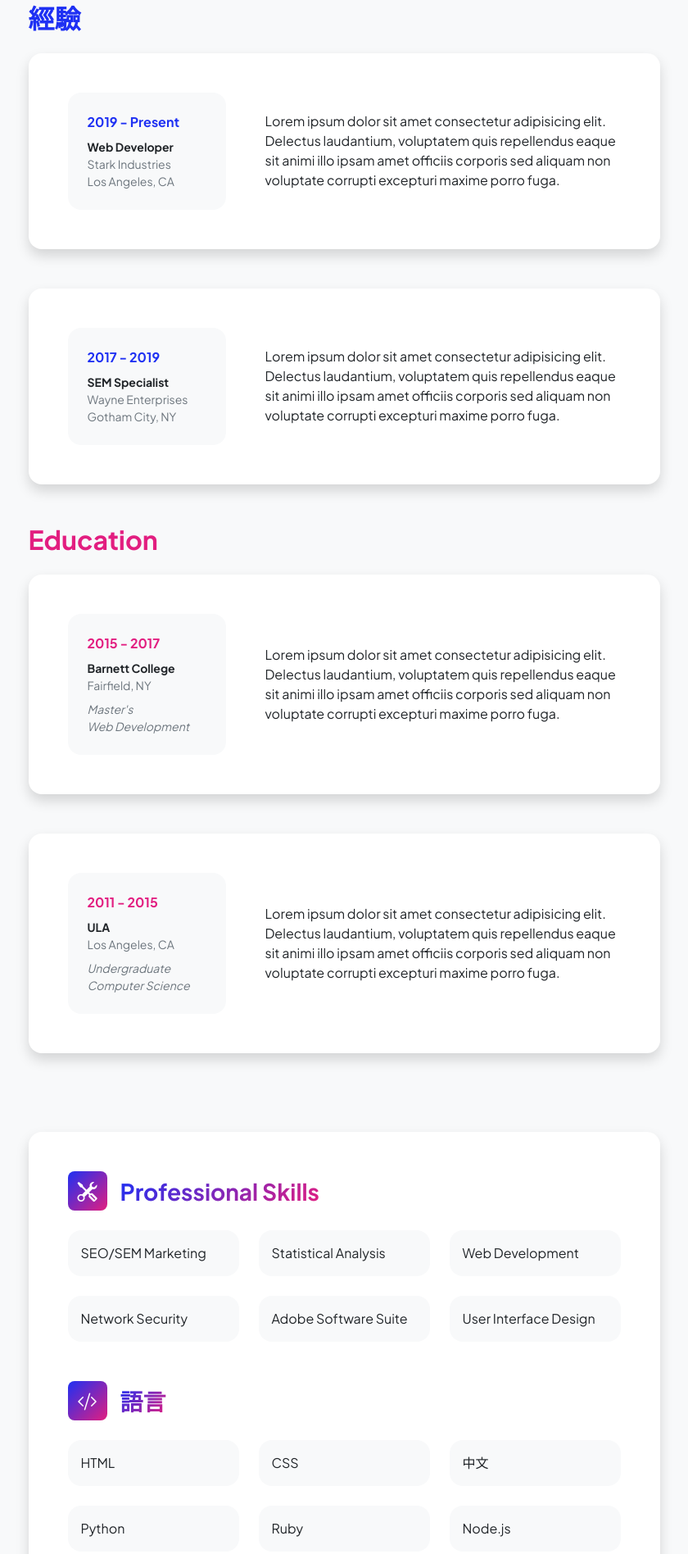
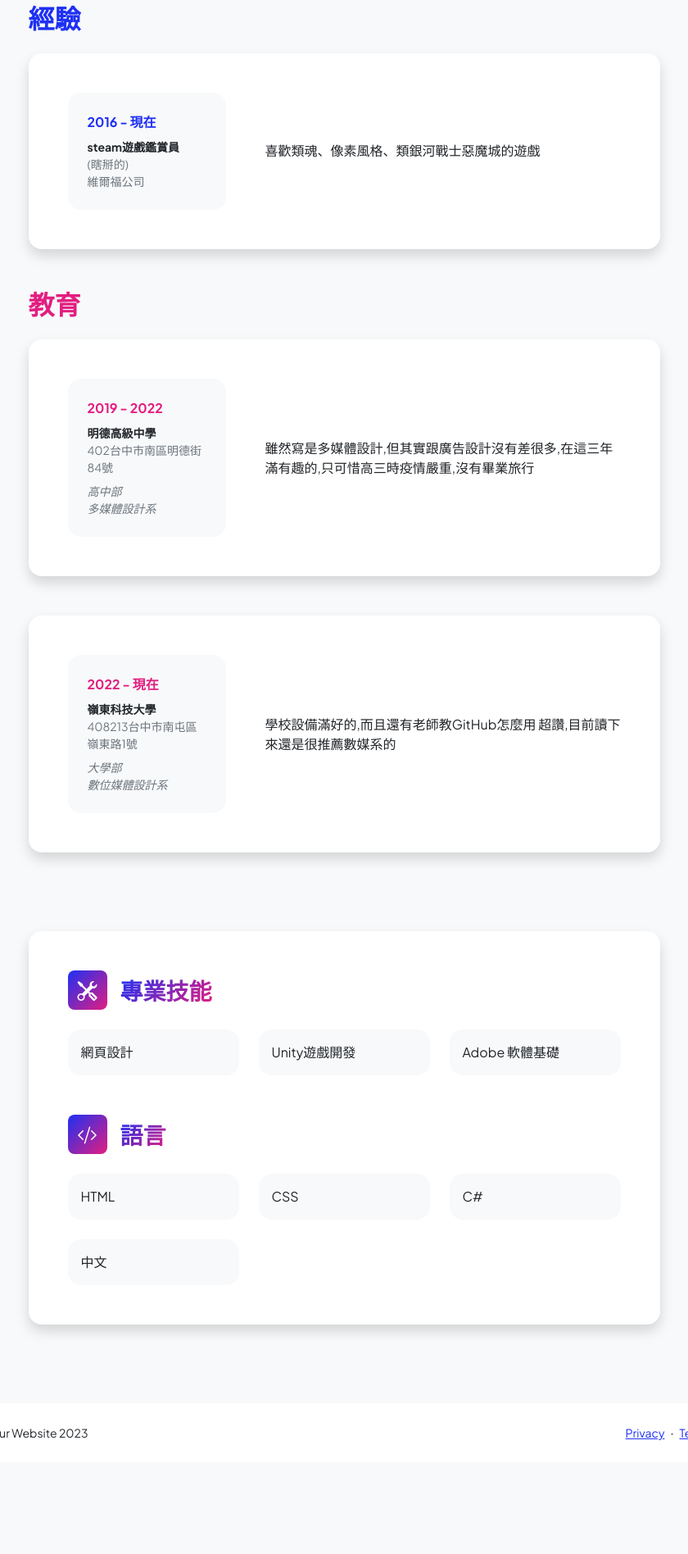
Before and after one commit to VPNER0329/VPNER-final-exam.github.io, a plain HTML site: page resume.html in a window 1280 px wide. Shown: the part 223-2119 px from the top of the page at 82% size, without its empty margins (220-1060 px from the left). After the commit the page ends 2007 px from the top, so only its background shows below. Drawn offline with nearby package versions, Linux system fonts and the light colour scheme.

Commit message:
期末 完成

```diff
--- a/resume.html
+++ b/resume.html
@@ -5,9 +5,9 @@
         <meta name="viewport" content="width=device-width, initial-scale=1, shrink-to-fit=no" />
         <meta name="description" content="" />
         <meta name="author" content="" />
-        <title>Personal - Start Bootstrap Template</title>
+        <title>Mine Curriculum Vitae</title>
         <!-- Favicon-->
-        <link rel="icon" type="image/x-icon" href="assets/favicon.ico" />
+        <link rel="icon" type="image/x-icon" href="assets/image.png" />
         <!-- Custom Google font-->
         <link rel="preconnect" href="https://fonts.googleapis.com" />
         <link rel="preconnect" href="https://fonts.gstatic.com" crossorigin />
@@ -58,18 +58,18 @@
                                     <div class="row align-items-center gx-5">
                                         <div class="col text-center text-lg-start mb-4 mb-lg-0">
                                             <div class="bg-light p-4 rounded-4">
-                                                <div class="text-primary fw-bolder mb-2">2019 - Present</div>
-                                                <div class="small fw-bolder">Web Developer</div>
-                                                <div class="small text-muted">Stark Industries</div>
-                                                <div class="small text-muted">Los Angeles, CA</div>
+                                                <div class="text-primary fw-bolder mb-2">2016 - 現在</div>
+                                                <div class="small fw-bolder">steam遊戲鑑賞員</div>
+                                                <div class="small text-muted">(瞎掰的)</div>
+                                                <div class="small text-muted">維爾福公司</div>
                                             </div>
                                         </div>
-                                        <div class="col-lg-8"><div>Lorem ipsum dolor sit amet consectetur adipisicing elit. Delectus laudantium, voluptatem quis repellendus eaque sit animi illo ipsam amet officiis corporis sed aliquam non voluptate corrupti excepturi maxime porro fuga.</div></div>
+                                        <div class="col-lg-8"><div>喜歡類魂、像素風格、類銀河戰士惡魔城的遊戲</div></div>
                                     </div>
                                 </div>
                             </div>
                             <!-- Experience Card 2-->
-                            <div class="card shadow border-0 rounded-4 mb-5">
+                            <!--div class="card shadow border-0 rounded-4 mb-5">
                                 <div class="card-body p-5">
                                     <div class="row align-items-center gx-5">
                                         <div class="col text-center text-lg-start mb-4 mb-lg-0">
@@ -83,29 +83,29 @@
                                         <div class="col-lg-8"><div>Lorem ipsum dolor sit amet consectetur adipisicing elit. Delectus laudantium, voluptatem quis repellendus eaque sit animi illo ipsam amet officiis corporis sed aliquam non voluptate corrupti excepturi maxime porro fuga.</div></div>
                                     </div>
                                 </div>
-                            </div>
+                            </div-->
                         </section>
                         <!-- Education Section-->
                         <section>
-                            <h2 class="text-secondary fw-bolder mb-4">Education</h2>
+                            <h2 class="text-secondary fw-bolder mb-4">教育</h2>
                             <!-- Education Card 1-->
                             <div class="card shadow border-0 rounded-4 mb-5">
                                 <div class="card-body p-5">
                                     <div class="row align-items-center gx-5">
                                         <div class="col text-center text-lg-start mb-4 mb-lg-0">
                                             <div class="bg-light p-4 rounded-4">
-                                                <div class="text-secondary fw-bolder mb-2">2015 - 2017</div>
+                                                <div class="text-secondary fw-bolder mb-2">2019 - 2022</div>
                                                 <div class="mb-2">
-                                                    <div class="small fw-bolder">Barnett College</div>
-                                                    <div class="small text-muted">Fairfield, NY</div>
+                                                    <div class="small fw-bolder">明德高級中學</div>
+                                                    <div class="small text-muted">402台中市南區明德街84號</div>
                                                 </div>
                                                 <div class="fst-italic">
-                                                    <div class="small text-muted">Master's</div>
-                                                    <div class="small text-muted">Web Development</div>
+                                                    <div class="small text-muted">高中部</div>
+                                                    <div class="small text-muted">多媒體設計系</div>
                                                 </div>
                                             </div>
                                         </div>
-                                        <div class="col-lg-8"><div>Lorem ipsum dolor sit amet consectetur adipisicing elit. Delectus laudantium, voluptatem quis repellendus eaque sit animi illo ipsam amet officiis corporis sed aliquam non voluptate corrupti excepturi maxime porro fuga.</div></div>
+                                        <div class="col-lg-8"><div>雖然寫是多媒體設計,但其實跟廣告設計沒有差很多,在這三年滿有趣的,只可惜高三時疫情嚴重,沒有畢業旅行</div></div>
                                     </div>
                                 </div>
                             </div>
@@ -115,18 +115,18 @@
                                     <div class="row align-items-center gx-5">
                                         <div class="col text-center text-lg-start mb-4 mb-lg-0">
                                             <div class="bg-light p-4 rounded-4">
-                                                <div class="text-secondary fw-bolder mb-2">2011 - 2015</div>
+                                                <div class="text-secondary fw-bolder mb-2">2022 - 現在</div>
                                                 <div class="mb-2">
-                                                    <div class="small fw-bolder">ULA</div>
-                                                    <div class="small text-muted">Los Angeles, CA</div>
+                                                    <div class="small fw-bolder">嶺東科技大學</div>
+                                                    <div class="small text-muted">408213台中市南屯區嶺東路1號</div>
                                                 </div>
                                                 <div class="fst-italic">
-                                                    <div class="small text-muted">Undergraduate</div>
-                                                    <div class="small text-muted">Computer Science</div>
+                                                    <div class="small text-muted">大學部</div>
+                                                    <div class="small text-muted">數位媒體設計系</div>
                                                 </div>
                                             </div>
                                         </div>
-                                        <div class="col-lg-8"><div>Lorem ipsum dolor sit amet consectetur adipisicing elit. Delectus laudantium, voluptatem quis repellendus eaque sit animi illo ipsam amet officiis corporis sed aliquam non voluptate corrupti excepturi maxime porro fuga.</div></div>
+                                        <div class="col-lg-8"><div>學校設備滿好的,而且還有老師教GitHub怎麼用 超讚,目前讀下來還是很推薦數媒系的</div></div>
                                     </div>
                                 </div>
                             </div>
@@ -142,18 +142,18 @@
                                     <div class="mb-5">
                                         <div class="d-flex align-items-center mb-4">
                                             <div class="feature bg-primary bg-gradient-primary-to-secondary text-white rounded-3 me-3"><i class="bi bi-tools"></i></div>
-                                            <h3 class="fw-bolder mb-0"><span class="text-gradient d-inline">Professional Skills</span></h3>
+                                            <h3 class="fw-bolder mb-0"><span class="text-gradient d-inline">專業技能</span></h3>
                                         </div>
                                         <div class="row row-cols-1 row-cols-md-3 mb-4">
-                                            <div class="col mb-4 mb-md-0"><div class="d-flex align-items-center bg-light rounded-4 p-3 h-100">SEO/SEM Marketing</div></div>
-                                            <div class="col mb-4 mb-md-0"><div class="d-flex align-items-center bg-light rounded-4 p-3 h-100">Statistical Analysis</div></div>
-                                            <div class="col"><div class="d-flex align-items-center bg-light rounded-4 p-3 h-100">Web Development</div></div>
+                                            <div class="col mb-4 mb-md-0"><div class="d-flex align-items-center bg-light rounded-4 p-3 h-100">網頁設計</div></div>
+                                            <div class="col mb-4 mb-md-0"><div class="d-flex align-items-center bg-light rounded-4 p-3 h-100">Unity遊戲開發</div></div>
+                                            <div class="col"><div class="d-flex align-items-center bg-light rounded-4 p-3 h-100">Adobe 軟體基礎</div></div>
                                         </div>
-                                        <div class="row row-cols-1 row-cols-md-3">
+                                        <!--div class="row row-cols-1 row-cols-md-3">
                                             <div class="col mb-4 mb-md-0"><div class="d-flex align-items-center bg-light rounded-4 p-3 h-100">Network Security</div></div>
                                             <div class="col mb-4 mb-md-0"><div class="d-flex align-items-center bg-light rounded-4 p-3 h-100">Adobe Software Suite</div></div>
                                             <div class="col"><div class="d-flex align-items-center bg-light rounded-4 p-3 h-100">User Interface Design</div></div>
-                                        </div>
+                                        </div-->
                                     </div>
                                     <!-- Languages list-->
                                     <div class="mb-0">
@@ -164,12 +164,12 @@
                                         <div class="row row-cols-1 row-cols-md-3 mb-4">
                                             <div class="col mb-4 mb-md-0"><div class="d-flex align-items-center bg-light rounded-4 p-3 h-100">HTML</div></div>
                                             <div class="col mb-4 mb-md-0"><div class="d-flex align-items-center bg-light rounded-4 p-3 h-100">CSS</div></div>
-                                            <div class="col"><div class="d-flex align-items-center bg-light rounded-4 p-3 h-100">中文</div></div>
+                                            <div class="col"><div class="d-flex align-items-center bg-light rounded-4 p-3 h-100">C#</div></div>
                                         </div>
                                         <div class="row row-cols-1 row-cols-md-3">
-                                            <div class="col mb-4 mb-md-0"><div class="d-flex align-items-center bg-light rounded-4 p-3 h-100">Python</div></div>
-                                            <div class="col mb-4 mb-md-0"><div class="d-flex align-items-center bg-light rounded-4 p-3 h-100">Ruby</div></div>
-                                            <div class="col"><div class="d-flex align-items-center bg-light rounded-4 p-3 h-100">Node.js</div></div>
+                                            <div class="col mb-4 mb-md-0"><div class="d-flex align-items-center bg-light rounded-4 p-3 h-100">中文</div></div>
+                                            <!--div class="col mb-4 mb-md-0"><div class="d-flex align-items-center bg-light rounded-4 p-3 h-100"></div></div>
+                                            <div class="col"><div class="d-flex align-items-center bg-light rounded-4 p-3 h-100"></div></div-->
                                         </div>
                                     </div>
                                 </div>
```
Also changed, not shown: contact.html (+20 -20 lines), projects.html (+19 -16 lines), 2 other files.
